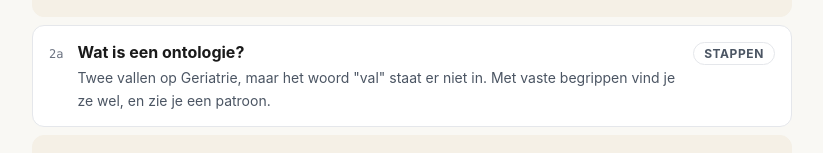
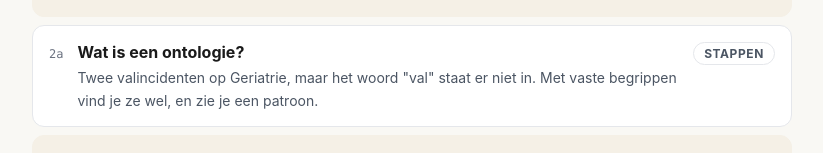
Before and after one commit to businessdatasolutions/santeon-presentatie, a React (Vite) app: page / in a window 1280 px wide. Shown: the part 740-893 px from the top of the page, without its empty margins (228-1051 px from the left). Built offline with nearby package versions, Linux system fonts and the light colour scheme; no server answers.

Commit message:
Ontologie: "valincidenten" in plaats van "vallen" (#8)
Onderschrift van stap 2, het AI-signaal in stap 5, de kaart op de
startpagina en de spreekinstructie in 2a (beide kopieën).

Co-Authored-By: Claude Opus 5.5 <noreply@anthropic.com>

```diff
--- a/index.html
+++ b/index.html
@@ -92,7 +92,7 @@
   <a class="item" href="ontologie-uitleg.html" target="_blank" rel="noopener">
     <span class="nr">2a</span>
     <div><div class="t">Wat is een ontologie?</div>
-    <div class="d">Twee vallen op Geriatrie, maar het woord "val" staat er niet in. Met vaste begrippen vind je ze wel, en zie je een patroon.</div></div>
+    <div class="d">Twee valincidenten op Geriatrie, maar het woord "val" staat er niet in. Met vaste begrippen vind je ze wel, en zie je een patroon.</div></div>
     <span class="tag">stappen</span>
   </a>
   <div class="item tekst">
--- a/ontologie-uitleg.html
+++ b/ontologie-uitleg.html
@@ -87,7 +87,7 @@
         <span class="zoek-veld">Categorie = Val · Afdeling = Geriatrie</span>
         <span class="zoek-uit">2 van 2 meldingen gevonden</span></div>
       <div class="signaal">
-        <div class="voorbeeld"><span class="label"><span class="bot-i"></span>AI-signaal</span>Twee vallen op Geriatrie in negen dagen. In beide meldingen stond het bed te hoog.</div>
+        <div class="voorbeeld"><span class="label"><span class="bot-i"></span>AI-signaal</span>Twee valincidenten op Geriatrie in negen dagen. In beide meldingen stond het bed te hoog.</div>
         <p class="rol"><span class="wie"><span class="mens-i"></span>Mens</span>De kwaliteitsadviseur beoordeelt het signaal en beslist.</p>
       </div>
     </div>
--- a/src/ontologie.js
+++ b/src/ontologie.js
@@ -11,7 +11,7 @@ const VAKKEN = [...document.querySelectorAll(".vak")];
 // aan = welke soorten fragmenten oplichten · waarden = de fragmenten tonen de waarde uit de ontologie
 const STAPPEN = [
   { aan: [], tekst: "In geen van beide meldingen staat het woord “val”. Zoeken op “val” vindt ze dus niet." },
-  { aan: ["wat", "waar", "gevolg", "omstandigheid"], tekst: "Jij ziet twee vallen. De computer ziet twee verschillende zinnen." },
+  { aan: ["wat", "waar", "gevolg", "omstandigheid"], tekst: "Jij ziet twee valincidenten. De computer ziet twee verschillende zinnen." },
   { aan: ["wat", "waar"], tekst: "Een ontologie legt vast welke begrippen er zijn, welke waarden ze mogen hebben en hoe ze samenhangen." },
   { aan: ["wat", "waar", "gevolg"], waarden: true, tekst: "Elke melding wordt één regel. Elke waarde wijst naar een stuk tekst." },
   { aan: ["wat", "waar", "omstandigheid"], waarden: true, tekst: "Nu zie je één patroon: een te hoog bed op Geriatrie. Dat is een signaal op het niveau Ask." },
```
Also changed, not shown: background-material/2026-07-04-sessie-outline.md (+1 -1 lines), 1 other file (tests, documents, lock files or other folders).
